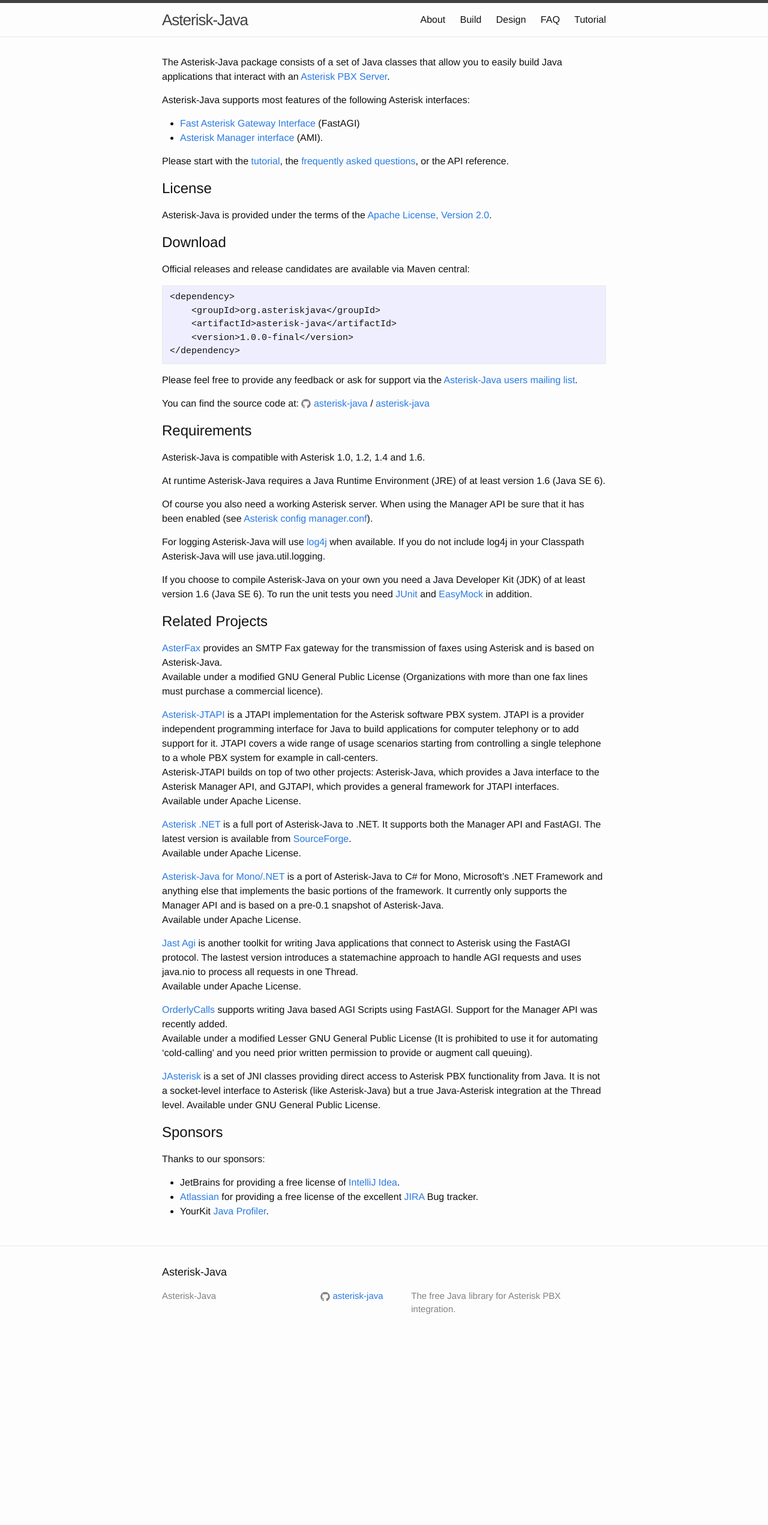
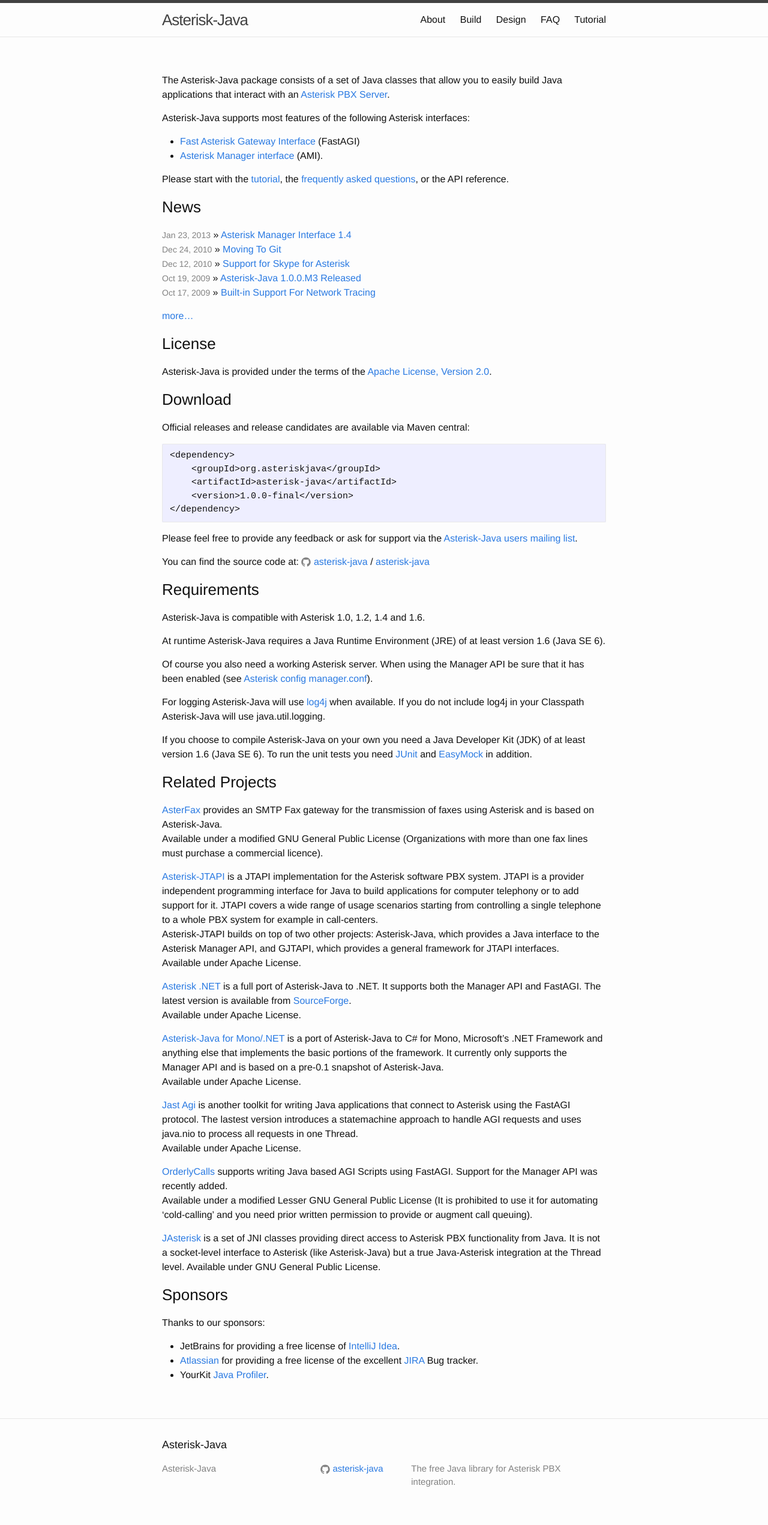
Before and after one commit to asterisk-java/asterisk-java.github.io, a Jekyll site: the page built from index.md, in a window 1280 px wide. Shown: the whole page at 60% size. Built offline with Jekyll 4.4.1, drawn with Linux system fonts in a browser that asks for light colours; before the commit the page ends 2255 px from its top, so only the background shows below that.

Commit message:
Show posts on homepage

```diff
--- /dev/null
+++ b/_layouts/home.html
@@ -0,0 +1,14 @@
+---
+layout: default
+---
+<article class="post">
+
+  <header class="post-header">
+    <h1 class="post-title">{{ page.title }}</h1>
+  </header>
+
+  <div class="post-content">
+    {{ content }}
+  </div>
+
+</article>
--- a/_sass/_layout.scss
+++ b/_sass/_layout.scss
@@ -178,10 +178,6 @@
 .post-list {
     margin-left: 0;
     list-style: none;
-
-    > li {
-        margin-bottom: $spacing-unit;
-    }
 }
 
 .post-meta {
@@ -190,8 +186,7 @@
 }
 
 .post-link {
-    display: block;
-    font-size: 24px;
+
 }
 
 
--- a/index.md
+++ b/index.md
@@ -18,12 +18,24 @@ Please start with the [tutorial]({{ site.url }}/tutorial/), the [frequently
 asked questions]({{ site.url }}/faq/), or the API
 reference.
 
-## License
+### News
+
+<ul class="post-list">
+  {% for post in site.posts limit:5 %}
+    <li>
+      <span class="post-meta">{{ post.date | date: "%b %-d, %Y" }}</span> &raquo; <a class="post-link" href="{{ post.url | prepend: site.baseurl }}">{{ post.title }}</a>
+    </li>
+  {% endfor %}
+</ul>
+
+[more...]({{ site.url }}/posts/)
+
+### License
 
 Asterisk-Java is provided under the terms of the [Apache License,
 Version 2.0](http://www.apache.org/licenses/LICENSE-2.0).
 
-## Download
+### Download
 
 Official releases and release candidates are available via Maven central:
 
@@ -40,7 +52,7 @@ You can find the source code at:
 {% include icon-github.html username="asterisk-java" %} /
 [asterisk-java](https://github.com/asterisk-java/asterisk-java)
 
-## Requirements
+### Requirements
 
 Asterisk-Java is compatible with Asterisk 1.0, 1.2, 1.4 and 1.6.
 
@@ -61,7 +73,7 @@ Developer Kit (JDK) of at least version 1.6 (Java SE 6). To run the unit
 tests you need [JUnit](http://www.junit.org/) and
 [EasyMock](http://www.easymock.org/) in addition.
 
-## Related Projects
+### Related Projects
 
 [AsterFax](http://asterfax.sourceforge.net/) provides an
 SMTP Fax gateway for the transmission of faxes using Asterisk and is
@@ -116,7 +128,7 @@ functionality from Java. It is not a socket-level interface to Asterisk
 level.
 Available under GNU General Public License.
 
-## Sponsors
+### Sponsors
 
 Thanks to our sponsors:
 
--- a/index.html
+++ b/posts.html
@@ -1,5 +1,6 @@
 ---
 layout: default
+permalink: posts/
 ---
 
 <div class="home">
```
Also changed, not shown: other parts of index.md (+1 -1 lines).
